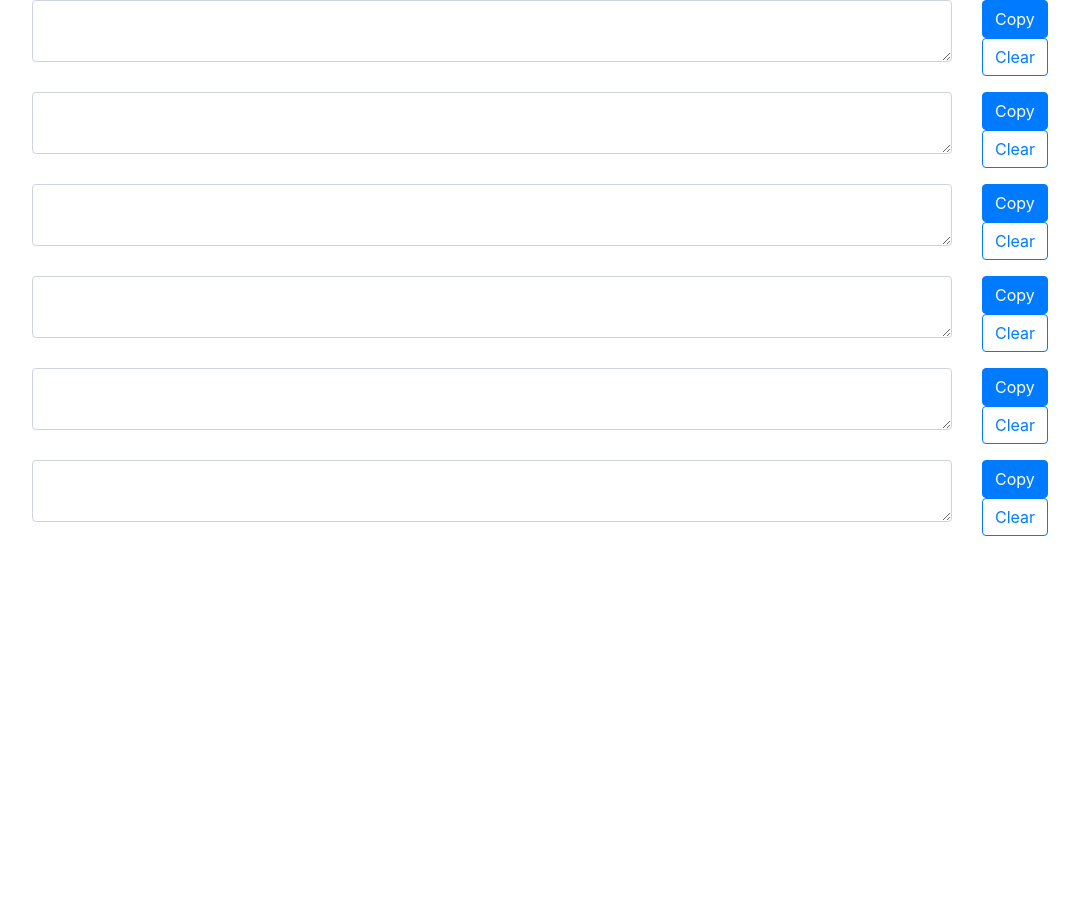
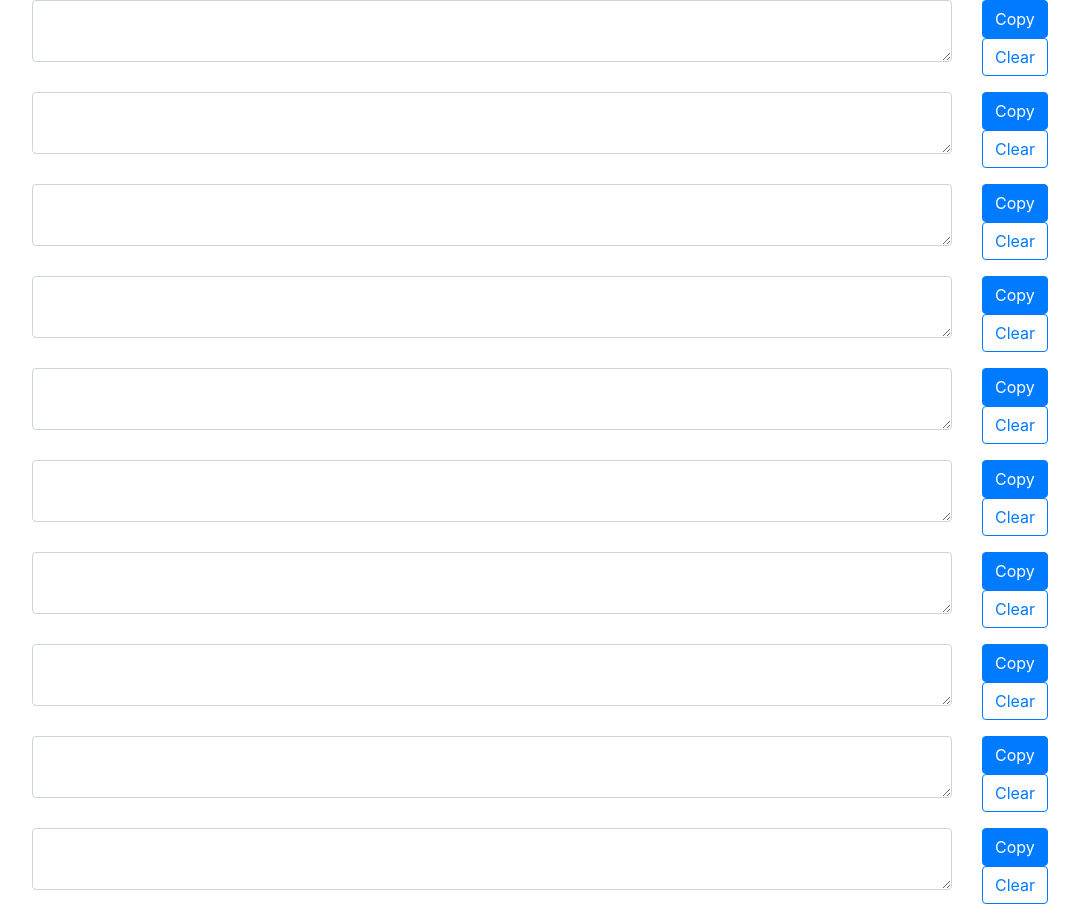
Before and after one commit to mn701/CopyToClipboard, a plain HTML site: page index.html in a window 1280 px wide. Shown: the whole page, without its empty margins (53-1132 px from the left). Before the commit the page ends 800 px from the top, so only its background shows below. Drawn offline with nearby package versions, Linux system fonts and the light colour scheme.

Commit message:
[added] increased textarea to 10

```diff
--- a/index.html
+++ b/index.html
@@ -61,6 +61,42 @@
 				<button type="reset" onclick="clearArea('textarea6')" class="btn btn-outline-primary">Clear</button><br/>
 			</div>
 		</div>
+		<div class="row form-group">
+			<div class="col-10">
+				<textarea id="textarea7" class="form-control"></textarea>
+			</div>
+			<div class="col">
+				<button type="submit" onclick="copyArea('textarea7')" class="btn btn-primary">Copy</button><br/>
+				<button type="reset" onclick="clearArea('textarea7')" class="btn btn-outline-primary">Clear</button><br/>
+			</div>
+		</div>
+		<div class="row form-group">
+			<div class="col-10">
+				<textarea id="textarea8" class="form-control"></textarea>
+			</div>
+			<div class="col">
+				<button type="submit" onclick="copyArea('textarea8')" class="btn btn-primary">Copy</button><br/>
+				<button type="reset" onclick="clearArea('textarea8')" class="btn btn-outline-primary">Clear</button><br/>
+			</div>
+		</div>
+		<div class="row form-group">
+			<div class="col-10">
+				<textarea id="textarea9" class="form-control"></textarea>
+			</div>
+			<div class="col">
+				<button type="submit" onclick="copyArea('textarea9')" class="btn btn-primary">Copy</button><br/>
+				<button type="reset" onclick="clearArea('textarea9')" class="btn btn-outline-primary">Clear</button><br/>
+			</div>
+		</div>
+		<div class="row form-group">
+			<div class="col-10">
+				<textarea id="textarea10" class="form-control"></textarea>
+			</div>
+			<div class="col">
+				<button type="submit" onclick="copyArea('textarea10')" class="btn btn-primary">Copy</button><br/>
+				<button type="reset" onclick="clearArea('textarea10')" class="btn btn-outline-primary">Clear</button><br/>
+			</div>
+		</div>
 	</div>
 	<script src="index.js"></script>
 </body>
```
